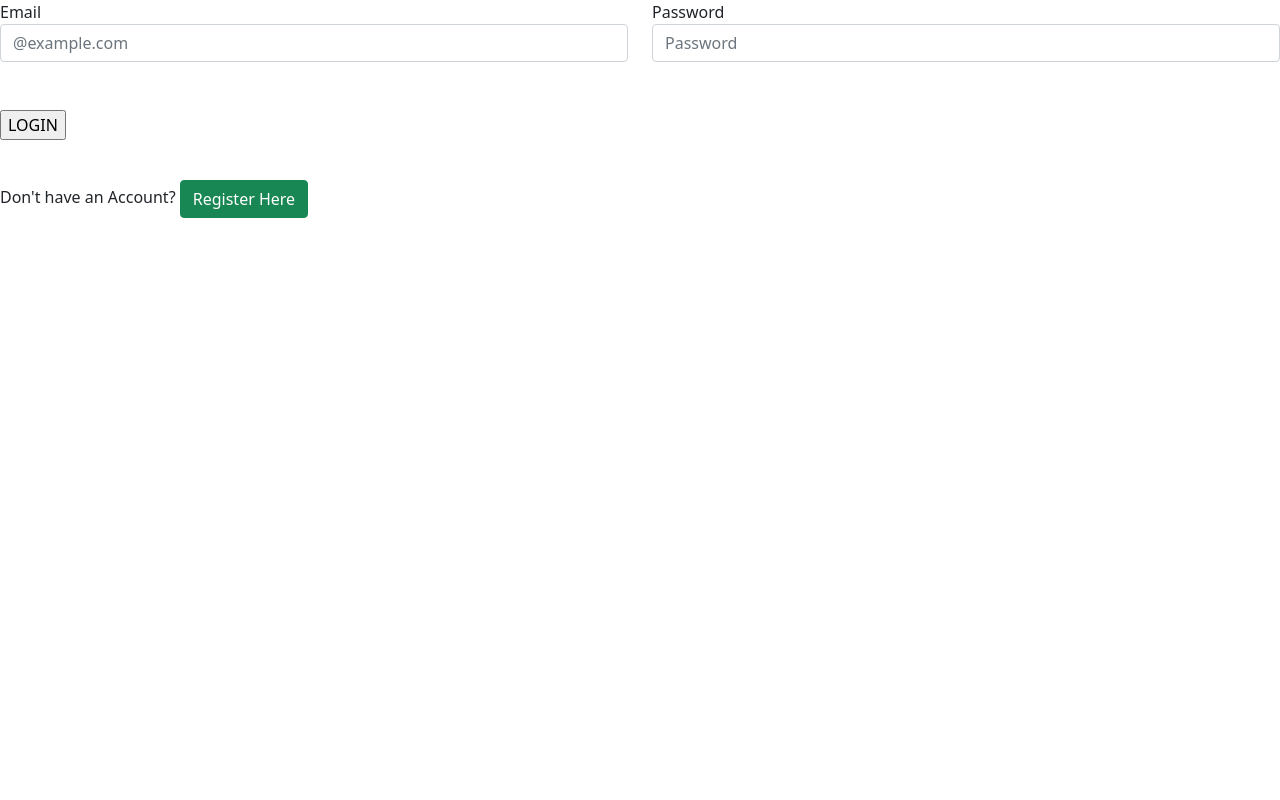
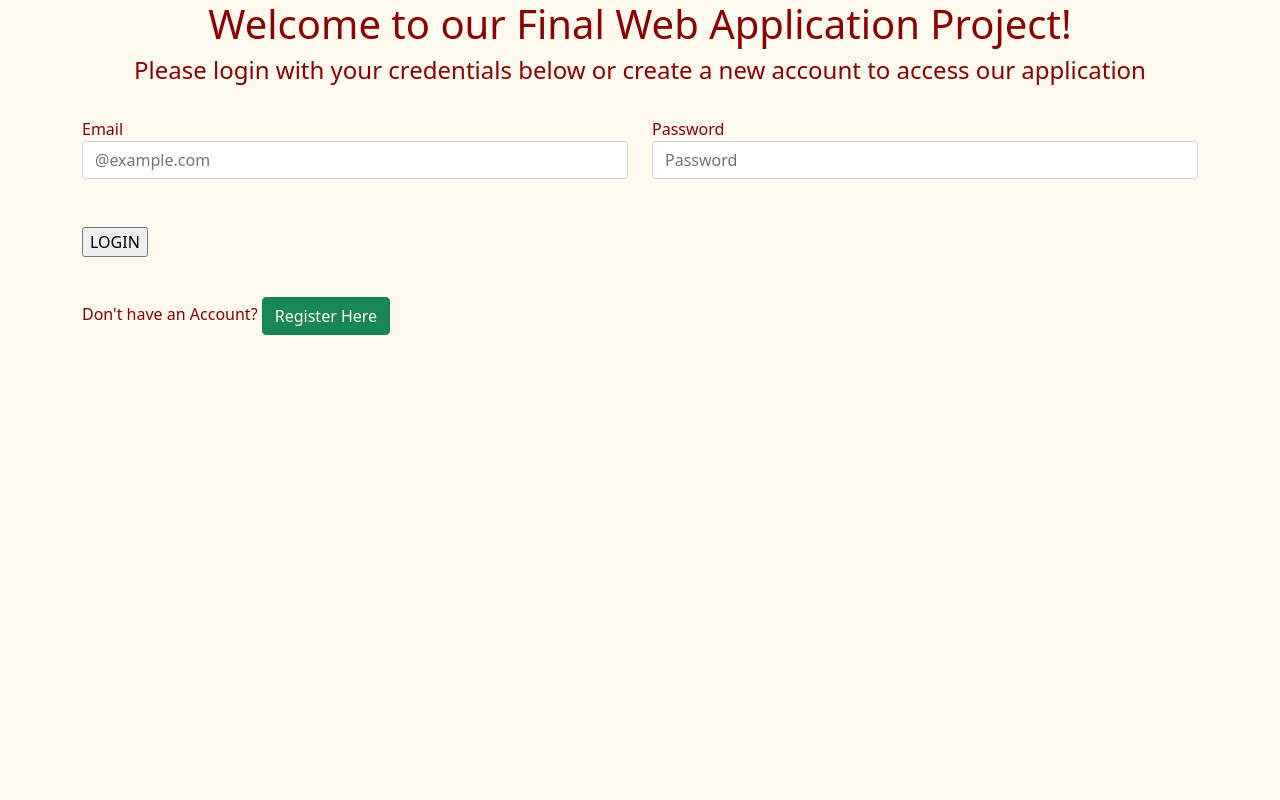
Before and after one commit to vp373/Final_Web_App, a Flask app: page / in a window 1280 px wide. Run offline with Flask 2, Linux system fonts and the light colour scheme.

Commit message:
Fix: Formatted login page

```diff
--- a/app/templates/login.html
+++ b/app/templates/login.html
@@ -6,7 +6,11 @@
 
         <title>Login</title>
     </head>
-    <body>
+    <body style=" background-color: floralwhite;color:darkred">
+  <div class="container">
+      <h1 style="text-align: center">Welcome to our Final Web Application Project!</h1>
+      <h4 style="text-align: center">Please login with your credentials below or create a new account to access our application</h4>
+      <br>
         <form action="/login" method="POST">
             <div class="row">
                 <div class="col">
@@ -24,6 +28,7 @@
                 <label> Don't have an Account?</label>
                 <a class="btn btn-success pl-2 lr-2 ml-3" href="/new"><span class="sr-only">Register Here</span></a>
         </div>
+    </div>
         <div id="footer">
         <!-- Optional JavaScript -->
         <!-- jQuery first, then Popper.js, then Bootstrap JS -->
```
